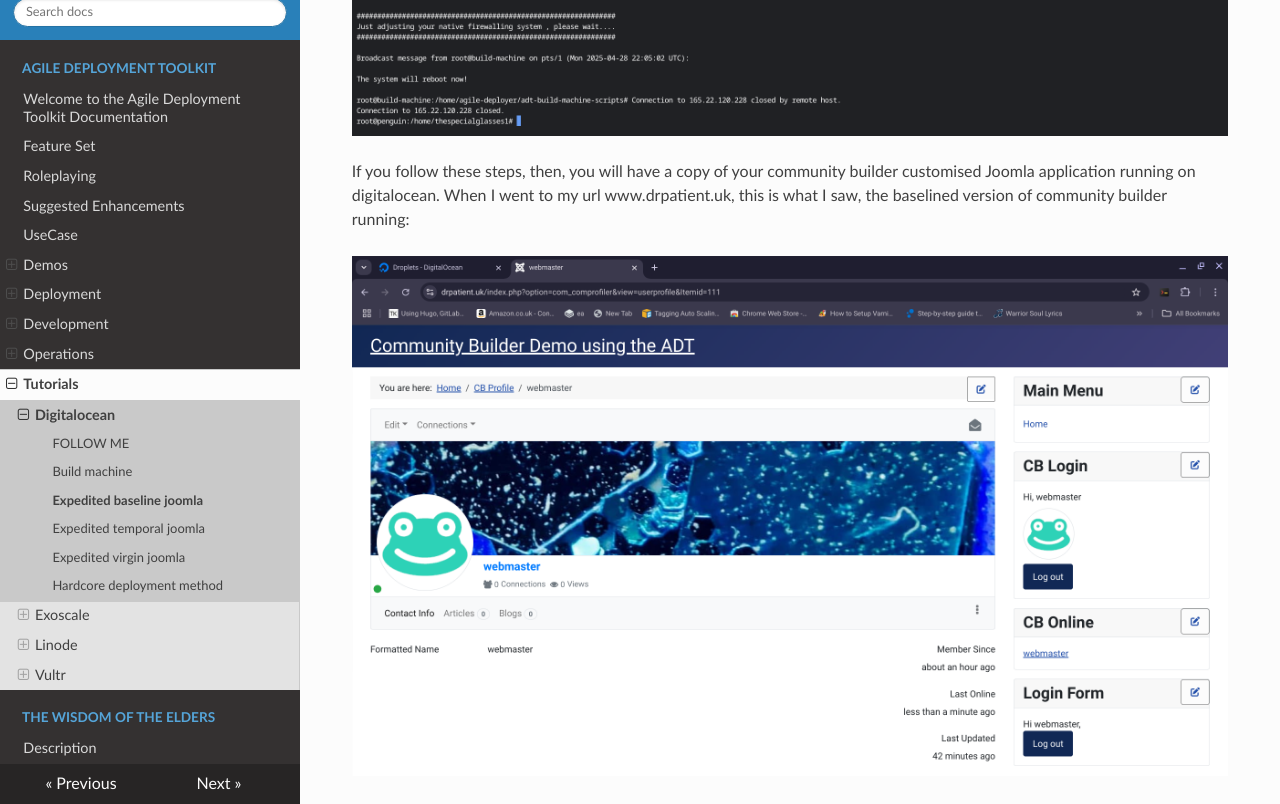
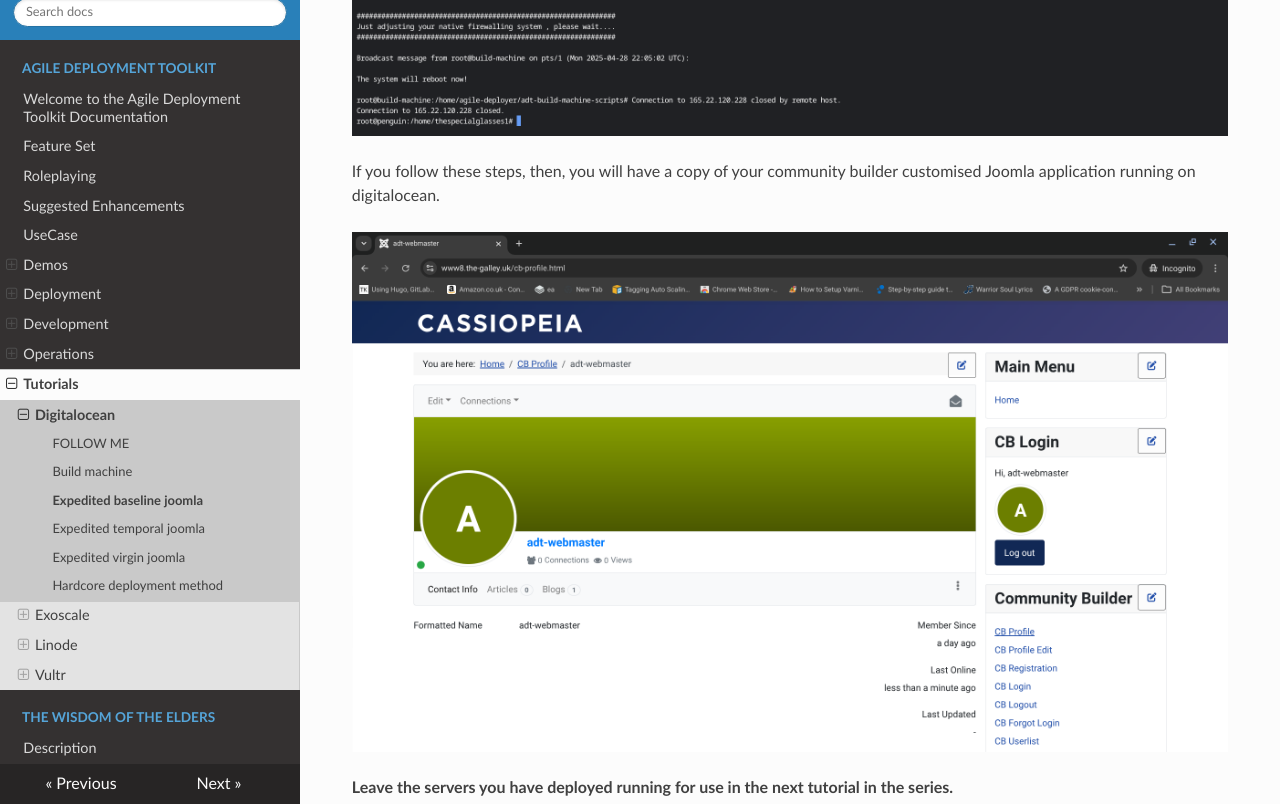
Before and after one commit to wintersys-dev/adt-documentation, an MkDocs documentation site: the page built from docs/Agile Deployment Toolkit/Tutorials/digitalocean/expedited-baseline-joomla.md, in a window 1280 px wide and 900 px high, scrolled down 7503 px, cut to the strip 96-900 px from the top of the window. Built offline with MkDocs 1.6.1, drawn with Linux system fonts in a browser that asks for light colours; nearby versions of some CDN libraries.

Commit message:
Update expedited-baseline-joomla.md

```diff
--- a/docs/Agile Deployment Toolkit/Tutorials/digitalocean/expedited-baseline-joomla.md
+++ b/docs/Agile Deployment Toolkit/Tutorials/digitalocean/expedited-baseline-joomla.md
@@ -110,9 +110,8 @@ When I ran my baseline build the output I got from the ADT was as follows:
 ![](images/expedited/do-49.png "Digital Ocean Tutorial Image 49")
 
 If you follow these steps, then, you will have a copy of your community builder customised Joomla application running on digitalocean.
-When I went to my url www.drpatient.uk, this is what I saw, the baselined version of community builder running:
 
-![](images/expedited/do-50.png "Digital Ocean Tutorial Image 50")
+![](images/expedited/do-67.png "Digital Ocean Tutorial Image 67")
 
 **Leave the servers you have deployed running for use in the next tutorial in the series.**
 
```
